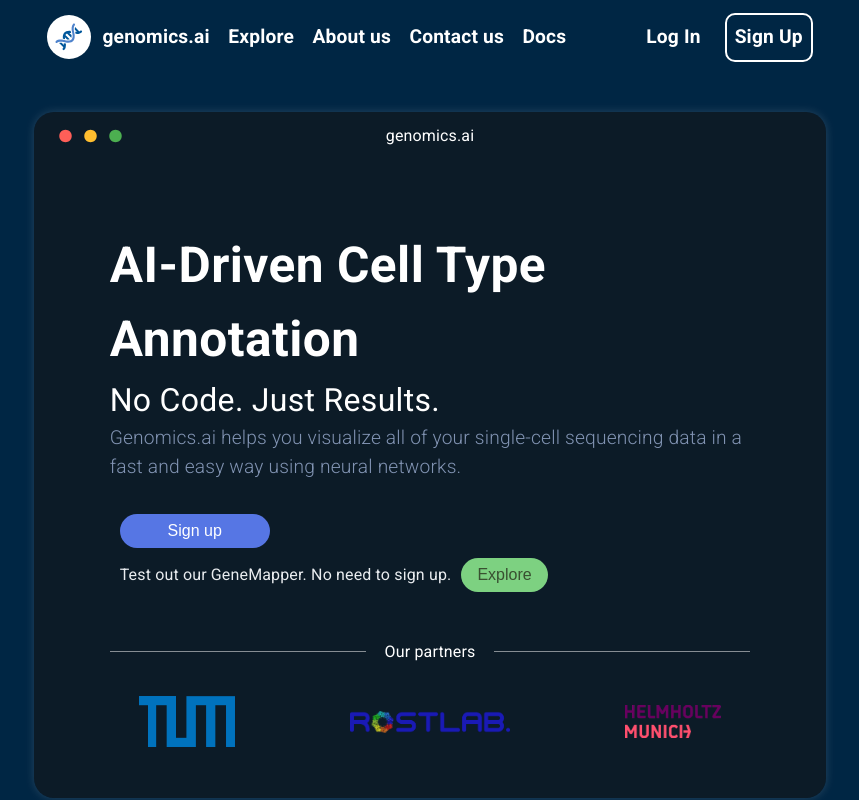
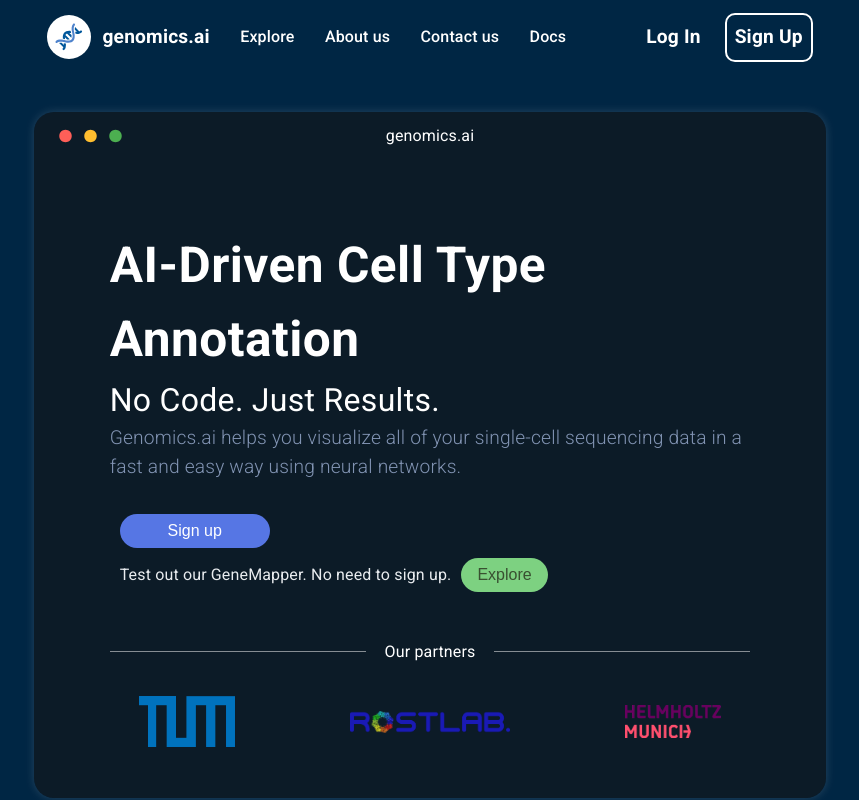
Before and after one commit to jst-seminar-rostlab-tum/genomics.ai, a React (Create React App) app in the folder Frontend/: page /#/ in a window 1280 px wide. Shown: the top 800 px of the page, without its empty margins (210-1069 px from the left). Built offline with nearby package versions, Linux system fonts and the light colour scheme.

Commit message:
adjust the navbar

```diff
--- a/Frontend/src/components/NavBar/index.jsx
+++ b/Frontend/src/components/NavBar/index.jsx
@@ -101,11 +101,14 @@ function Rightbar(props) {
 }
 
 function Navlink(props) {
+
+  const { fontWeight="425", main } = props
+
   return (
     <Box {...props}>
       <Typography {...props} sx={{
-        fontWeight: "bold",
-        fontSize: { xs: "0.6em", sm: "0.8em", md: "0.8em", lg: "1.2em", xl: "1.2em" },
+        fontWeight,
+        fontSize: main ? { xs: "0.6em", sm: "0.8em", md: "0.8em", lg: "1.2em", xl: "1.2em" } : { xs: "0.4em", sm: "0.6em", md: "0.6em", lg: "1em", xl: "1em" },
         color: "white",
         ":hover": {
           color: colors.primary[400],
@@ -229,7 +232,7 @@ export default function Navbar({
             >
               <img width={28} alt="logo" src={logo} />
             </IconButton>
-            <Navlink>genomics.ai</Navlink>
+            <Navlink fontWeight="bold" main={true} >genomics.ai</Navlink>
           </LinkBox>
           <LinkBox to="/explore"><Navlink>Explore</Navlink></LinkBox>
           <LinkBox to="/about"><Navlink>About us</Navlink></LinkBox>
```
